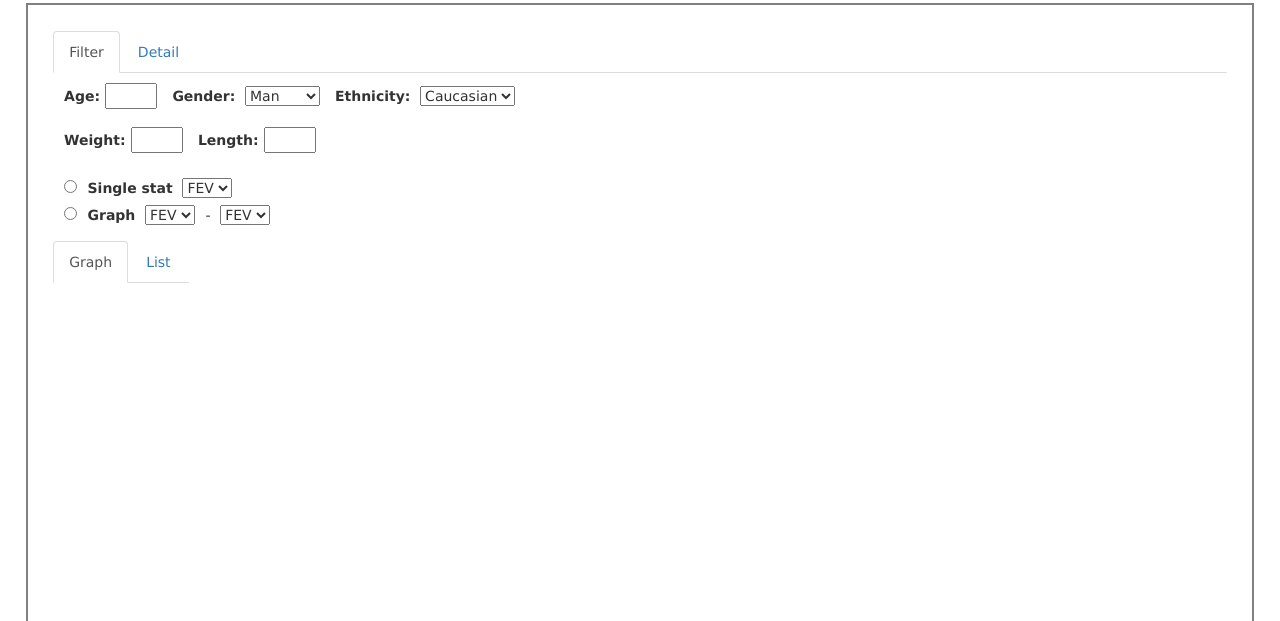
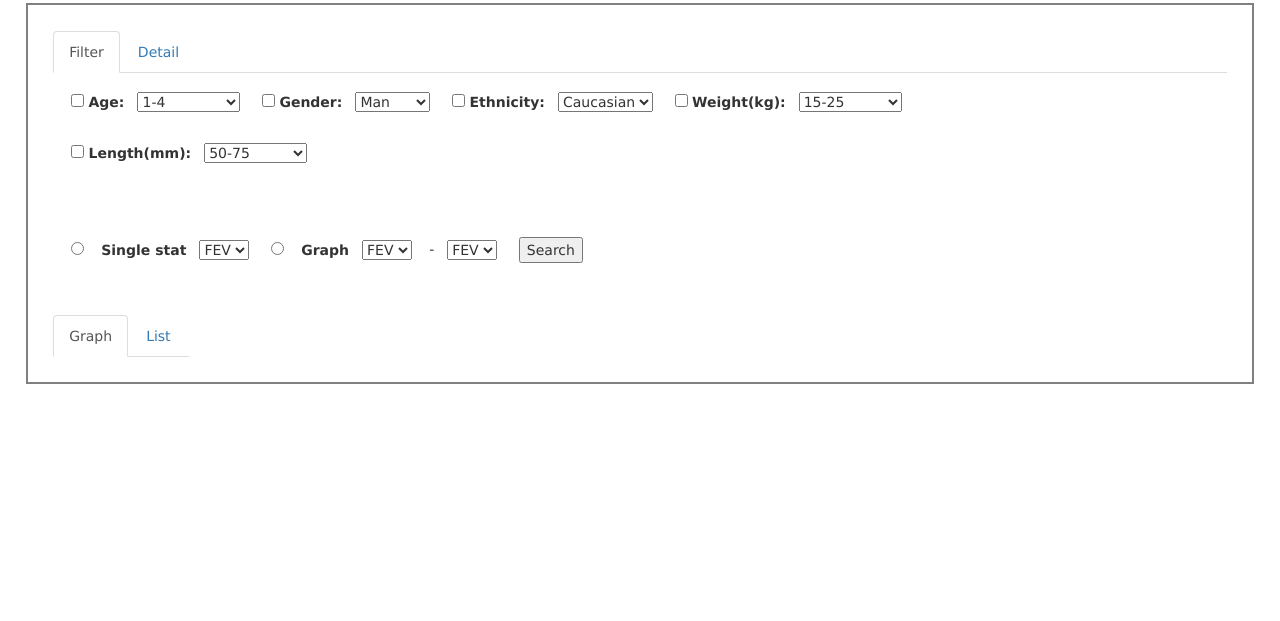
Before and after one commit to remberluyckx/Spirometer-website, a plain HTML site: page Statistics.html in a window 1280 px wide. Shown: the part 179-800 px from the top of the page. Drawn offline with nearby package versions, Linux system fonts and the light colour scheme.

Commit message:
Added textbox ranges + checkboxes

```diff
--- a/Statistics.css
+++ b/Statistics.css
@@ -41,7 +41,6 @@ h1 {
     border: 2px solid gray;
     overflow: auto;
     margin: 2% 2% 2% 2%;
-    height: 800px;
 }
 h2 {
     margin-left: 2%;
@@ -54,7 +53,7 @@ form {
     float: left;
 }
 #age, #weight, #length {
-    width: 10%;
+    width: 12%;
 }
 .tab-content {
     float: left;
@@ -75,3 +74,7 @@ input, select {
 #my-lowertab-content, #lowertabs {
     float: left;
 }
+button {
+    margin-top: 4%;
+    margin-bottom: 4%;
+}
--- a/Statistics.html
+++ b/Statistics.html
@@ -34,27 +34,76 @@
         </div>
         <div class="tab-pane active" id="filter">
             <form>
-                <label>Age: </label><input type="number" id="age">
+                <input type="checkbox" value="age">
+                <label>Age: </label>
+                <select id="age">
+                    <option value="1_4">1-4</option>
+                    <option value="5_9">5-9</option>
+                    <option value="10_14">10-14</option>
+                    <option value="15_19">15-19</option>
+                    <option value="20_29">20-29</option>
+                    <option value="30_39">30-39</option>
+                    <option value="40_49">40-49</option>
+                    <option value="50_59">50-59</option>
+                    <option value="60_69">60-69</option>
+                    <option value="70_79">70-79</option>
+                    <option value="80_89">80-89</option>
+                    <option value="90">90+</option>
+                </select>
+                <input type="checkbox" value="gender">
                 <label>Gender: </label>
                 <select>
                 <option value="man">Man</option>
                 <option value="woman">Woman</option>
             </select>
+                <input type="checkbox" value="ethnicity">
                 <label>Ethnicity: </label>
                 <select>
                     <option value="caucasian">Caucasian</option>
                     <option value="asian">Asian</option>
                     <option value="hispanic">Hispanic</option>
                     <option value="african">African</option>
-                </select><br>
-                <label>Weight: </label><input type="number" id="weight">
-                <label>Length: </label><input type="number" id="length"><br>
+                </select>
+                <input type="checkbox" value="weight">
+                <label>Weight(kg): </label>
+                <select id="weight">
+                    <option value="15_25">15-25</option>
+                    <option value="26_35">26-35</option>
+                    <option value="36_45">36-45</option>
+                    <option value="46_55">46-55</option>
+                    <option value="56_65">56-65</option>
+                    <option value="66_75">66-75</option>
+                    <option value="76_85">76-85</option>
+                    <option value="86_95">86-95</option>
+                    <option value="96_105">96-105</option>
+                    <option value="106_115">106-115</option>
+                    <option value="116_125">116-125</option>
+                    <option value="126_135">126-135</option>
+                    <option value="136_145">136-145</option>
+                    <option value="146_155">146-155</option>
+                    <option value="156_165">156-165</option>
+                    <option value="166_175">166-175</option>
+                    <option value="175">175+</option>
+                </select>
+                <input type="checkbox" value="length">
+                <label>Length(mm): </label>
+                <select id="length">
+                    <option value="50_75">50-75</option>
+                    <option value="76_100">76-100</option>
+                    <option value="101_125">101-125</option>
+                    <option value="126_150">126-150</option>
+                    <option value="151_175">151-175</option>
+                    <option value="176_200">176-200</option>
+                    <option value="201_225">201-225</option>
+                    <option value="225">225+</option>
+                </select>
+
                 <div id="lower-form">
                 <input type="radio" name="option" value="single" id="radio1"><label>Single stat</label>
                 <select>
                     <option value="fev">FEV</option>
                     <option value="fvc">FVC</option>
-                </select><br>
+                </select>
                 <input type="radio" name="option" value="graph" id="radio2"><label>Graph</label>
                 <select>
                     <option value="fev">FEV</option>
@@ -64,6 +113,7 @@
                     <option value="fev">FEV</option>
                     <option value="fvc">FVC</option>
                 </select>
+                <button id="submit">Search</button>
                 </div>
             </form>
             <div id="lowercontent">
```
